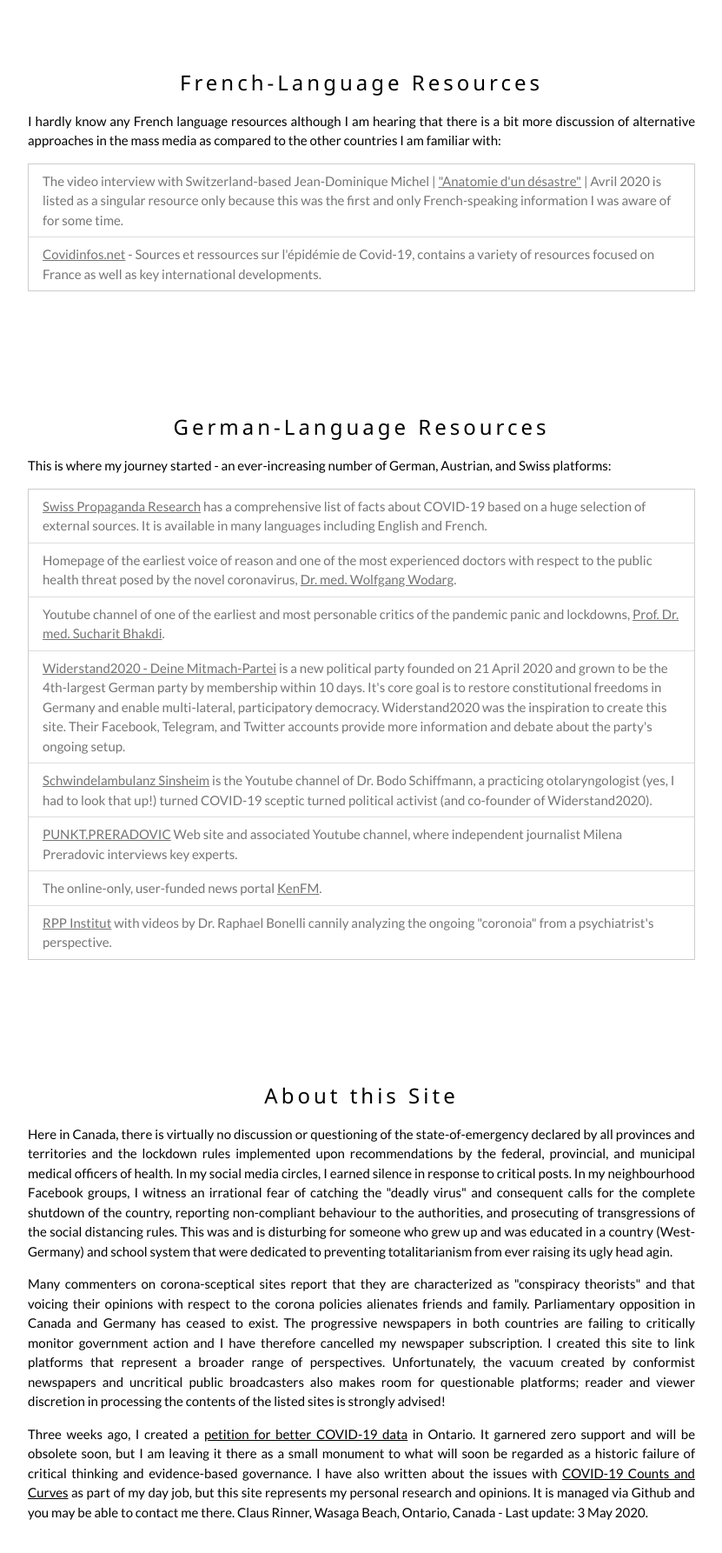
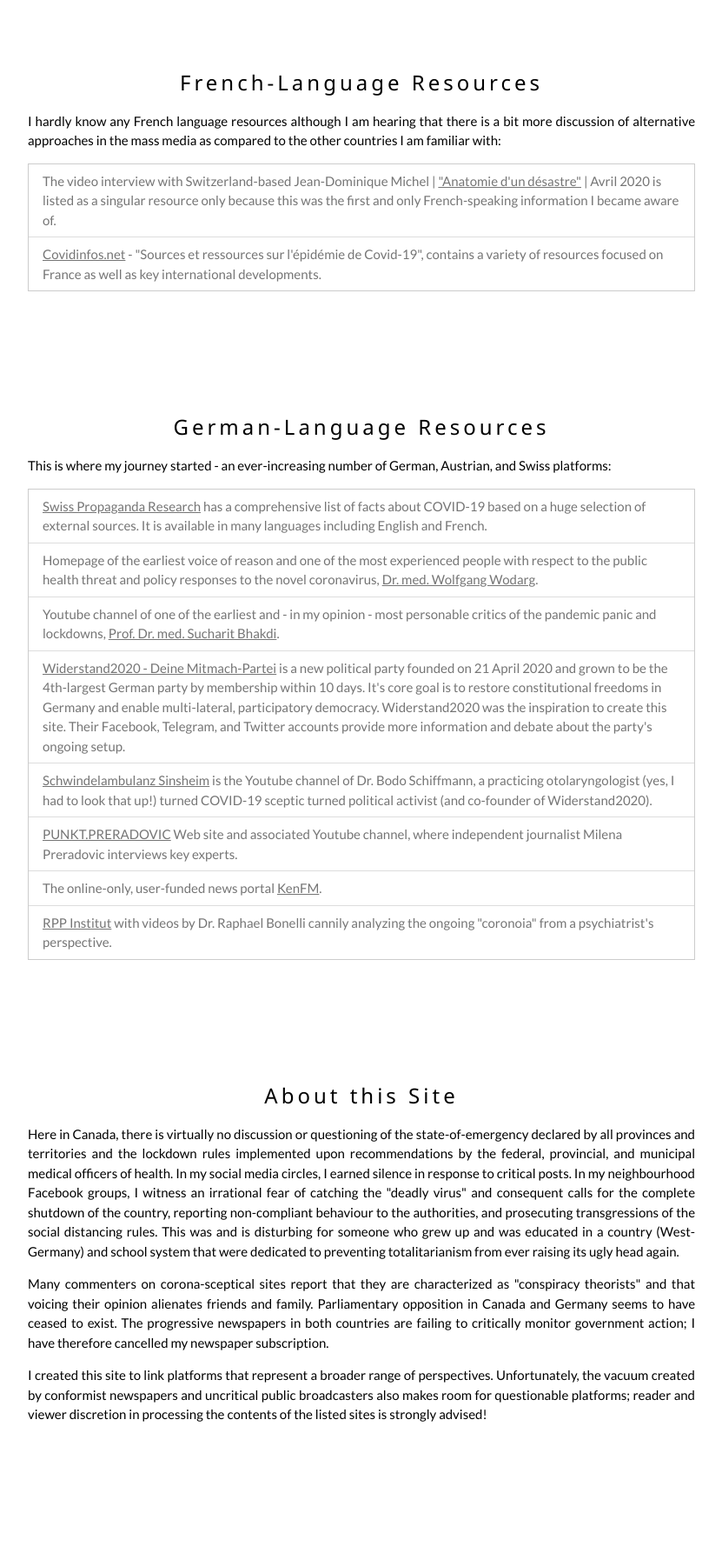
Before and after one commit to crinner/resistance2020, a plain HTML site: page index.html in a window 1280 px wide. Shown: the part 1263-3049 px from the top of the page at 87% size, without its empty margins (224-1055 px from the left). After the commit the page ends 2980 px from the top, so only its background shows below. Drawn offline with nearby package versions, Linux system fonts and the light colour scheme.

Commit message:
Add files via upload

```diff
--- a/index.html
+++ b/index.html
@@ -76,8 +76,8 @@
     <p class="w3-justify">I hardly know any French language resources although I am hearing that there is a bit more discussion of alternative approaches in the mass media as compared to the other countries I am familiar with:</p>
 
     <ul class="w3-ul w3-border w3-white w3-text-grey">
-      <li class="w3-padding">The video interview with Switzerland-based Jean-Dominique Michel | <a href="https://www.youtube.com/watch?v=4MqArCjrkmI" target=_blank>"Anatomie d'un désastre"</a> | Avril 2020 is listed as a singular resource only because this was the first and only French-speaking information I was aware of for some time.</li>
-      <li class="w3-padding"><a href="https://covidinfos.net/ target=_blank">Covidinfos.net</a> - Sources et ressources sur l'épidémie de Covid-19, contains a variety of resources focused on France as well as key international developments. </li>
+      <li class="w3-padding">The video interview with Switzerland-based Jean-Dominique Michel | <a href="https://www.youtube.com/watch?v=4MqArCjrkmI" target=_blank>"Anatomie d'un désastre"</a> | Avril 2020 is listed as a singular resource only because this was the first and only French-speaking information I became aware of.</li>
+      <li class="w3-padding"><a href="https://covidinfos.net/ target=_blank">Covidinfos.net</a> - "Sources et ressources sur l'épidémie de Covid-19", contains a variety of resources focused on France as well as key international developments.</li>
     </ul>
 
   </div>
@@ -88,9 +88,9 @@
 
     <ul class="w3-ul w3-border w3-white w3-text-grey">
       <li class="w3-padding"><a href="https://swprs.org/" target=_blank>Swiss Propaganda Research</a> has a comprehensive list of facts about COVID-19 based on a huge selection of external sources. It is available in many languages including English and French.</li>
-      <li class="w3-padding">Homepage of the earliest voice of reason and one of the most experienced doctors with respect to the public health threat posed by the novel coronavirus, <a href="https://www.wodarg.com/" target=_blank>Dr. med. Wolfgang Wodarg</a>.</li>
-      <li class="w3-padding">Youtube channel of one of the earliest and most personable critics of the pandemic panic and lockdowns, <a href="https://www.youtube.com/channel/UCgjxQLDkeoa-uJu4sE0eNrg/" target=_blank>Prof. Dr. med. Sucharit Bhakdi</a>.</li>
-      <li class="w3-padding"><a href="https://widerstand2020.de" target=_blank>Widerstand2020 - Deine Mitmach-Partei</a> is a new political party founded on 21 April 2020 and grown to be the 4th-largest German party by membership within 10 days. It's core goal is to restore constitutional freedoms in Germany and enable multi-lateral, participatory democracy. Widerstand2020 was the inspiration to create this site. Their Facebook, Telegram, and Twitter accounts provide more information and debate about the party's ongoing setup.</li>
+      <li class="w3-padding">Homepage of the earliest voice of reason and one of the most experienced people with respect to the public health threat and policy responses to the novel coronavirus, <a href="https://www.wodarg.com/" target=_blank>Dr. med. Wolfgang Wodarg</a>.</li>
+      <li class="w3-padding">Youtube channel of one of the earliest and - in my opinion - most personable critics of the pandemic panic and lockdowns, <a href="https://www.youtube.com/channel/UCgjxQLDkeoa-uJu4sE0eNrg/" target=_blank>Prof. Dr. med. Sucharit Bhakdi</a>.</li>
+      <li class="w3-padding"><a href="http://widerstand2020.de" target=_blank>Widerstand2020 - Deine Mitmach-Partei</a> is a new political party founded on 21 April 2020 and grown to be the 4th-largest German party by membership within 10 days. It's core goal is to restore constitutional freedoms in Germany and enable multi-lateral, participatory democracy. Widerstand2020 was the inspiration to create this site. Their Facebook, Telegram, and Twitter accounts provide more information and debate about the party's ongoing setup.</li>
       <li class="w3-padding"><a href="https://www.youtube.com/channel/UCfPIdT5vkOwQyDAtyhxaFzw/videos" target=_blank>Schwindelambulanz Sinsheim</a> is the Youtube channel of Dr. Bodo Schiffmann, a practicing otolaryngologist (yes, I had to look that up!) turned COVID-19 sceptic turned political activist (and co-founder of Widerstand2020).</li>
       <li class="w3-padding"><a href="https://punkt-preradovic.com/" target=_blank>PUNKT.PRERADOVIC</a> Web site and associated Youtube channel, where independent journalist Milena Preradovic interviews key experts.</li>
       <li class="w3-padding">The online-only, user-funded news portal <a href="https://kenfm.de/" target=_blank>KenFM</a>.</li>
@@ -102,9 +102,9 @@
   <!-- The Contact Section -->
   <div class="w3-container w3-content w3-padding-64" style="max-width:800px" id="about">
     <h3 class="w3-wide w3-center">About this Site</h3>
-    <p class="w3-justify">Here in Canada, there is virtually no discussion or questioning of the state-of-emergency declared by all provinces and territories and the lockdown rules implemented upon recommendations by the federal, provincial, and municipal medical officers of health. In my social media circles, I earned silence in response to critical posts. In my neighbourhood Facebook groups, I witness an irrational fear of catching the "deadly virus" and consequent calls for the complete shutdown of the country, reporting non-compliant behaviour to the authorities, and prosecuting of transgressions of the social distancing rules. This was and is disturbing for someone who grew up and was educated in a country (West-Germany) and school system that were dedicated to preventing totalitarianism from ever raising its ugly head agin.</p>
-    <p class="w3-justify">Many commenters on corona-sceptical sites report that they are characterized as "conspiracy theorists" and that voicing their opinions with respect to the corona policies alienates friends and family. Parliamentary opposition in Canada and Germany has ceased to exist. The progressive newspapers in both countries are failing to critically monitor government action and I have therefore cancelled my newspaper subscription. I created this site to link platforms that represent a broader range of perspectives. Unfortunately, the vacuum created by conformist newspapers and uncritical public broadcasters also makes room for questionable platforms; reader and viewer discretion in processing the contents of the listed sites is strongly advised!</p>
-    <p class="w3-justify">Three weeks ago, I created a <a href="https://www.change.org/p/premier-doug-ford-we-need-better-covid-19-data" target=_blank>petition for better COVID-19 data</a> in Ontario. It garnered zero support and will be obsolete soon, but I am leaving it there as a small monument to what will soon be regarded as a historic failure of critical thinking and evidence-based governance. I have also written about the issues with <a href="https://gis.blog.ryerson.ca/2020/04/08/covid-19-counts-and-curves-a-developing-case-study-in-data-classification-and-normalization-issues/" target=_blank>COVID-19 Counts and Curves</a> as part of my day job, but this site represents my personal research and opinions. It is managed via Github and you may be able to contact me there. Claus Rinner, Wasaga Beach, Ontario, Canada - Last update: 3 May 2020.</p>
+    <p class="w3-justify">Here in Canada, there is virtually no discussion or questioning of the state-of-emergency declared by all provinces and territories and the lockdown rules implemented upon recommendations by the federal, provincial, and municipal medical officers of health. In my social media circles, I earned silence in response to critical posts. In my neighbourhood Facebook groups, I witness an irrational fear of catching the "deadly virus" and consequent calls for the complete shutdown of the country, reporting non-compliant behaviour to the authorities, and prosecuting transgressions of the social distancing rules. This was and is disturbing for someone who grew up and was educated in a country (West-Germany) and school system that were dedicated to preventing totalitarianism from ever raising its ugly head again.</p>
+    <p class="w3-justify">Many commenters on corona-sceptical sites report that they are characterized as "conspiracy theorists" and that voicing their opinion alienates friends and family. Parliamentary opposition in Canada and Germany seems to have ceased to exist. The progressive newspapers in both countries are failing to critically monitor government action; I have therefore cancelled my newspaper subscription.</p>
+    <p class="w3-justify">I created this site to link platforms that represent a broader range of perspectives. Unfortunately, the vacuum created by conformist newspapers and uncritical public broadcasters also makes room for questionable platforms; reader and viewer discretion in processing the contents of the listed sites is strongly advised!</p>
   </div>
 
 <!-- End Page Content -->
```
